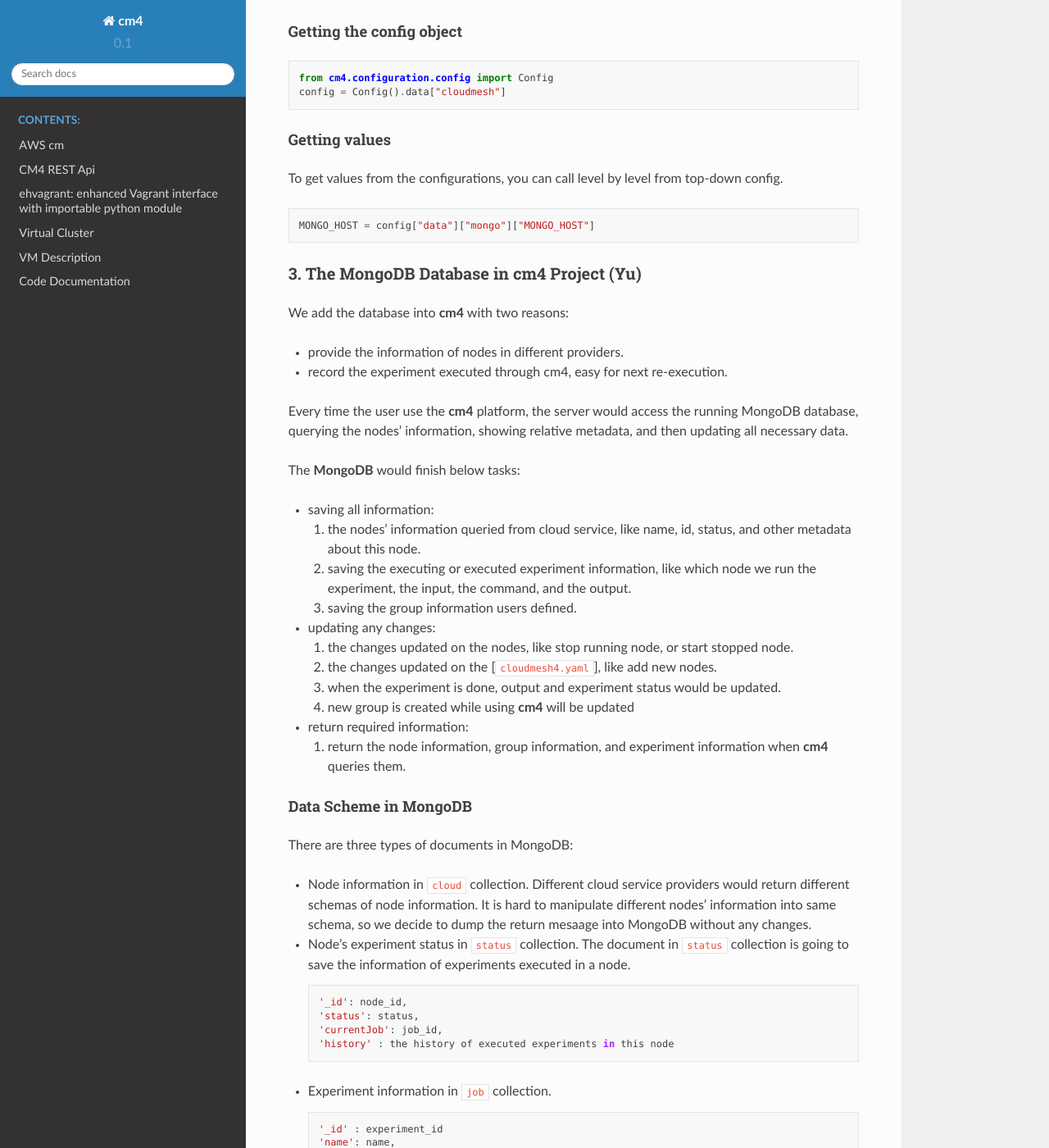
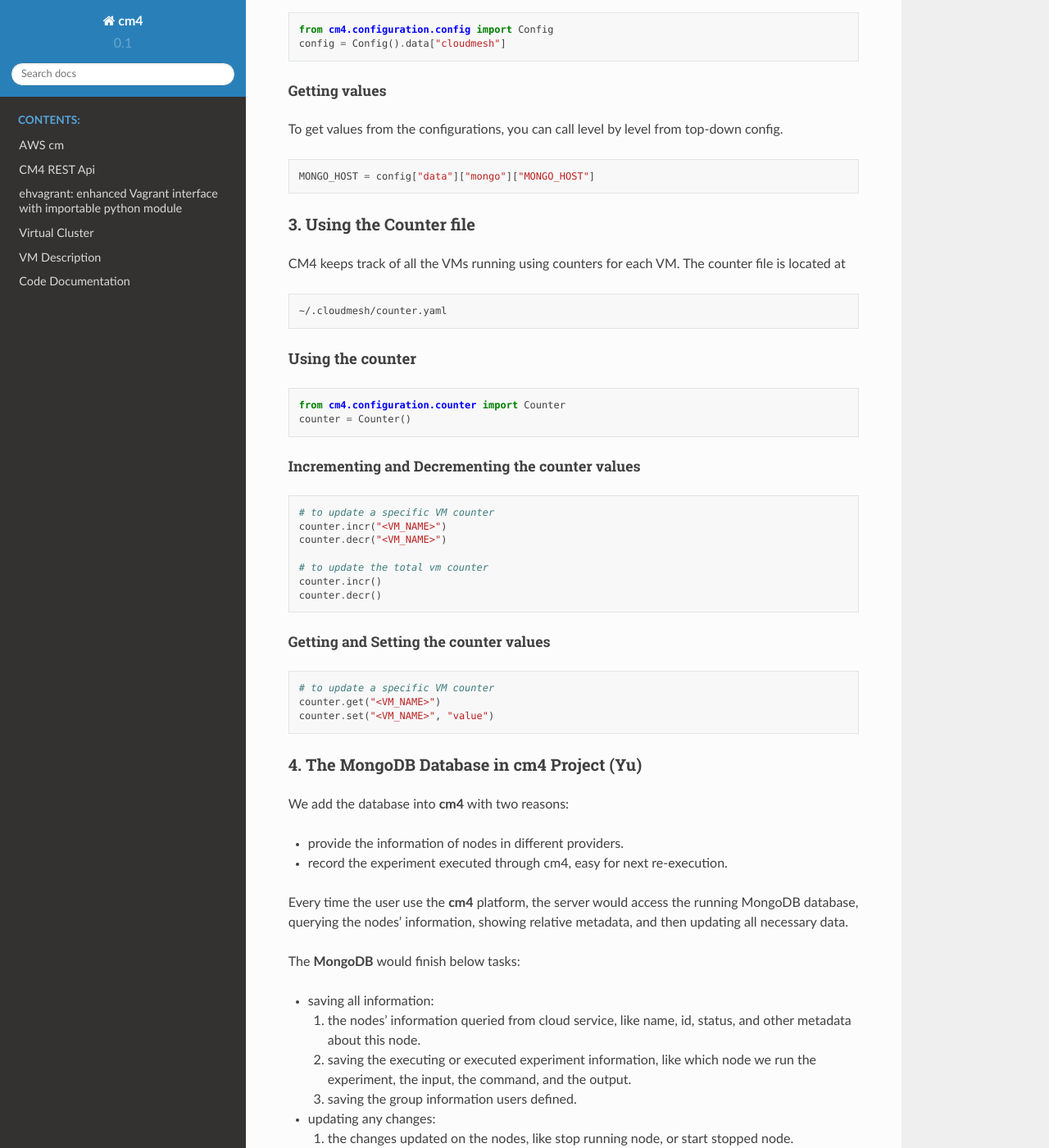
Before and after one commit to cloudmesh/cloudmesh-cloud, a Sphinx documentation site: the page built from documentation/source/CM4README.md, in a window 1280 px wide and 1400 px high, scrolled down 3779 px. Shown: the whole window at 82% size. Built offline with Sphinx 7.4.7 and the Read the Docs theme 2.0.0, drawn with Linux system fonts in a browser that asks for light colours; pages that are not in the unit, such as notebooks, are missing from menus; some of the changed text lies outside the part shown.

Commit message:
adding info on the counter

````diff
--- a/documentation/source/CM4README.md
+++ b/documentation/source/CM4README.md
@@ -179,7 +178,40 @@
 MONGO_HOST = config["data"]["mongo"]["MONGO_HOST"]
 ```
 
-### 3. The MongoDB Database in **cm4** Project (Yu)
+### 3. Using the Counter file
+CM4 keeps track of all the VMs running using counters for each VM.
+The counter file is located at
+```bash
+~/.cloudmesh/counter.yaml
+```
+
+#### Using the counter
+
+```python
+from cm4.configuration.counter import Counter
+counter = Counter()
+```
+
+##### Incrementing and Decrementing the counter values
+```python
+# to update a specific VM counter
+counter.incr("<VM_NAME>")
+counter.decr("<VM_NAME>")
+
+# to update the total vm counter
+counter.incr()
+counter.decr()
+```
+
+##### Getting and Setting the counter values
+```python
+# to update a specific VM counter
+counter.get("<VM_NAME>")
+counter.set("<VM_NAME>", "value")
+```
+
+
+### 4. The MongoDB Database in **cm4** Project (Yu)
 
 We add the database into **cm4** with two reasons:
 
````
Also changed, not shown: other parts of documentation/source/CM4README.md (+0 -1 lines).
